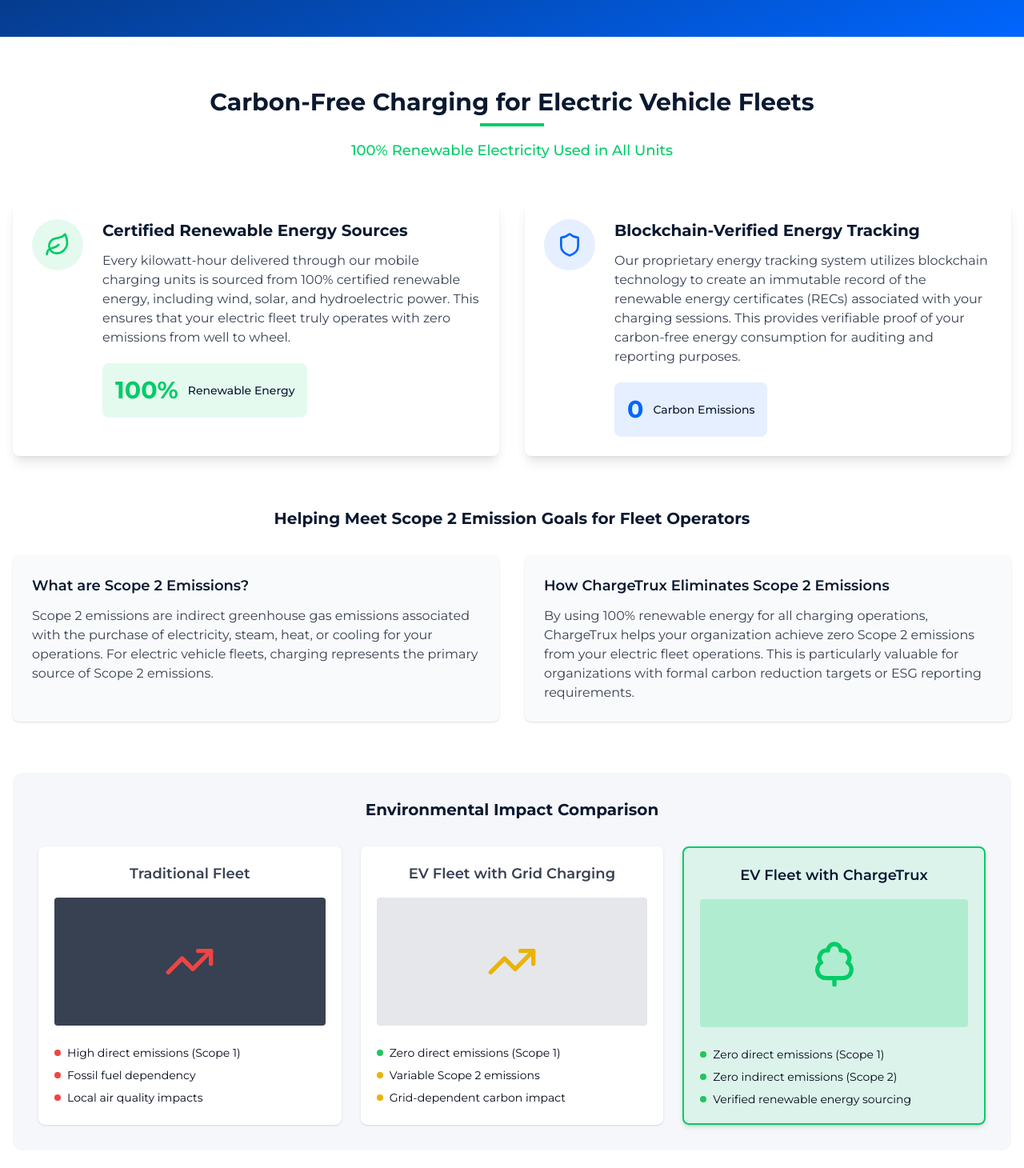
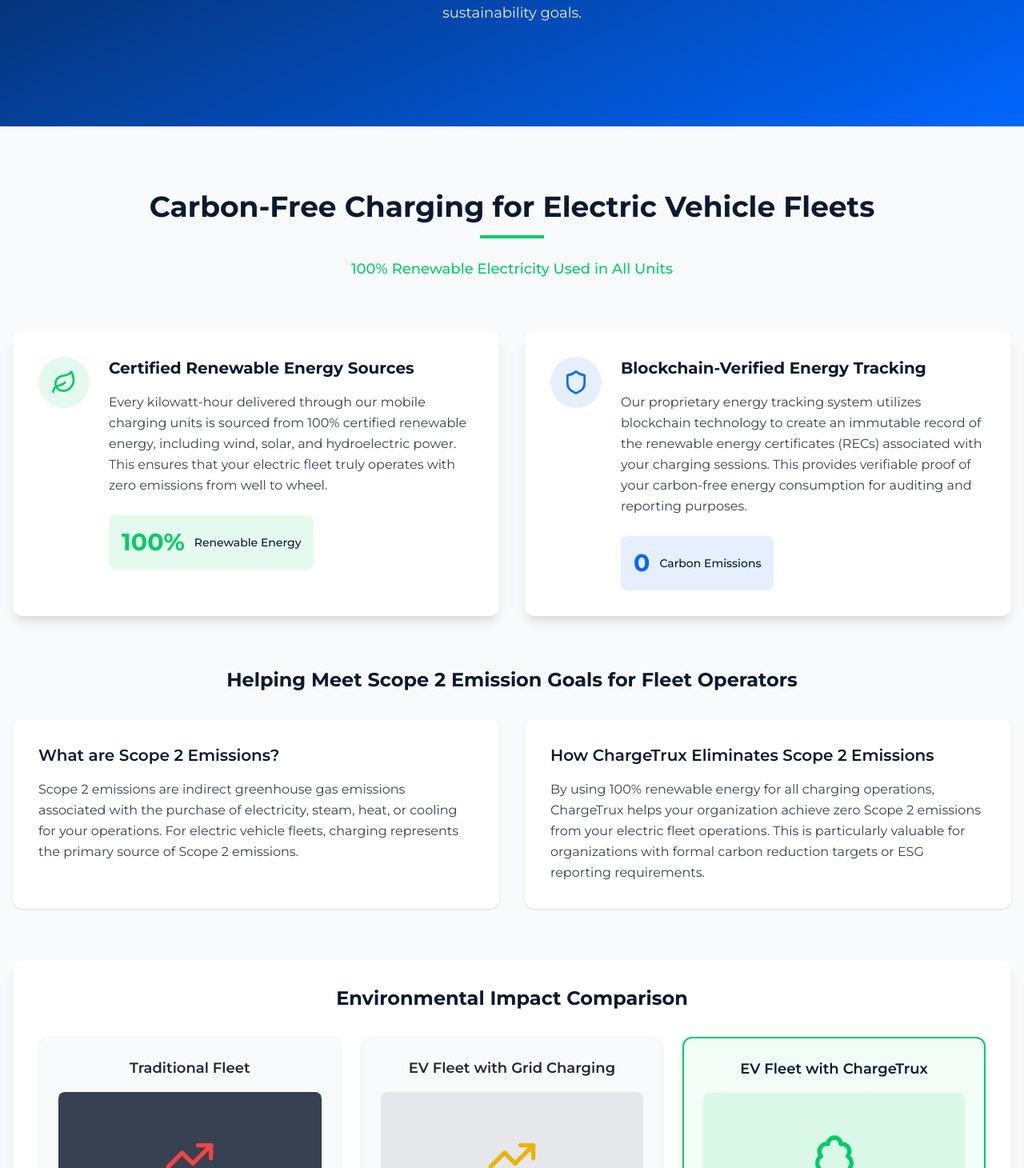
Before and after one commit to ChargeTrux/chargetrux-website, a React (Vite) app: page /sustainability in a window 1280 px wide. Shown: the part 410-1870 px from the top of the page at 80% size. Built offline with nearby package versions, Linux system fonts and the light colour scheme.

Commit message:
Refactor: Update Sustainability page design
Update the design and coloring of the Sustainability page to match the Industries page and the overall website theme.

```diff
--- a/src/components/sustainability/CarbonFreeChargingSection.tsx
+++ b/src/components/sustainability/CarbonFreeChargingSection.tsx
@@ -7,17 +7,17 @@ import EnvironmentalImpact from "./EnvironmentalImpact";
 
 const CarbonFreeChargingSection = () => {
   return (
-    <section className="py-16 bg-white">
+    <section className="py-20 bg-gray-50">
       <div className="container mx-auto px-4">
         <motion.div
           initial={{ opacity: 0, y: 20 }}
           whileInView={{ opacity: 1, y: 0 }}
           transition={{ duration: 0.5 }}
           viewport={{ once: true }}
-          className="text-center mb-12"
+          className="text-center mb-16"
         >
-          <h2 className="text-2xl md:text-3xl font-bold mb-2 text-chargetrux-darkblue">Carbon-Free Charging for Electric Vehicle Fleets</h2>
-          <div className="w-20 h-1 bg-chargetrux-green mx-auto mb-4"></div>
+          <h2 className="text-2xl md:text-4xl font-bold mb-4 text-chargetrux-darkblue">Carbon-Free Charging for Electric Vehicle Fleets</h2>
+          <div className="w-20 h-1 bg-chargetrux-green mx-auto mb-6"></div>
           <p className="text-lg text-chargetrux-green font-medium">100% Renewable Electricity Used in All Units</p>
         </motion.div>
 
--- a/src/components/sustainability/EnvironmentalImpact.tsx
+++ b/src/components/sustainability/EnvironmentalImpact.tsx
@@ -10,69 +10,69 @@ const EnvironmentalImpact = () => {
       whileInView={{ opacity: 1, y: 0 }}
       transition={{ duration: 0.5 }}
       viewport={{ once: true }}
-      className="bg-chargetrux-lightgray rounded-xl p-8 mb-16"
+      className="bg-white rounded-xl p-8 shadow-lg"
     >
-      <h4 className="text-xl font-bold text-center mb-8 text-chargetrux-darkblue">Environmental Impact Comparison</h4>
+      <h4 className="text-2xl font-bold text-center mb-8 text-chargetrux-darkblue">Environmental Impact Comparison</h4>
       <div className="grid md:grid-cols-3 gap-6">
-        <div className="bg-white p-5 rounded-lg shadow">
-          <div className="text-lg font-semibold text-center mb-4 text-gray-700">Traditional Fleet</div>
-          <div className="h-40 mb-6 bg-gray-700 rounded flex items-center justify-center">
+        <div className="bg-gray-50 p-6 rounded-xl shadow-sm border border-gray-100">
+          <div className="text-lg font-semibold text-center mb-4 text-gray-800">Traditional Fleet</div>
+          <div className="h-40 mb-6 bg-gray-700 rounded-lg flex items-center justify-center">
             <TrendingUp className="w-16 h-16 text-red-500" />
           </div>
-          <ul className="space-y-2 text-sm">
+          <ul className="space-y-3 text-sm">
             <li className="flex items-start gap-2">
               <span className="w-2 h-2 mt-1.5 rounded-full bg-red-500"></span>
-              <span>High direct emissions (Scope 1)</span>
+              <span className="text-gray-700">High direct emissions (Scope 1)</span>
             </li>
             <li className="flex items-start gap-2">
               <span className="w-2 h-2 mt-1.5 rounded-full bg-red-500"></span>
-              <span>Fossil fuel dependency</span>
+              <span className="text-gray-700">Fossil fuel dependency</span>
             </li>
             <li className="flex items-start gap-2">
               <span className="w-2 h-2 mt-1.5 rounded-full bg-red-500"></span>
-              <span>Local air quality impacts</span>
+              <span className="text-gray-700">Local air quality impacts</span>
             </li>
           </ul>
         </div>
 
-        <div className="bg-white p-5 rounded-lg shadow">
-          <div className="text-lg font-semibold text-center mb-4 text-gray-700">EV Fleet with Grid Charging</div>
-          <div className="h-40 mb-6 bg-gray-200 rounded flex items-center justify-center">
+        <div className="bg-gray-50 p-6 rounded-xl shadow-sm border border-gray-100">
+          <div className="text-lg font-semibold text-center mb-4 text-gray-800">EV Fleet with Grid Charging</div>
+          <div className="h-40 mb-6 bg-gray-200 rounded-lg flex items-center justify-center">
             <TrendingUp className="w-16 h-16 text-yellow-500" />
           </div>
-          <ul className="space-y-2 text-sm">
+          <ul className="space-y-3 text-sm">
             <li className="flex items-start gap-2">
               <span className="w-2 h-2 mt-1.5 rounded-full bg-green-500"></span>
-              <span>Zero direct emissions (Scope 1)</span>
+              <span className="text-gray-700">Zero direct emissions (Scope 1)</span>
             </li>
             <li className="flex items-start gap-2">
               <span className="w-2 h-2 mt-1.5 rounded-full bg-yellow-500"></span>
-              <span>Variable Scope 2 emissions</span>
+              <span className="text-gray-700">Variable Scope 2 emissions</span>
             </li>
             <li className="flex items-start gap-2">
               <span className="w-2 h-2 mt-1.5 rounded-full bg-yellow-500"></span>
-              <span>Grid-dependent carbon impact</span>
+              <span className="text-gray-700">Grid-dependent carbon impact</span>
             </li>
           </ul>
         </div>
 
-        <div className="bg-chargetrux-green/10 p-5 rounded-lg shadow-md border-2 border-chargetrux-green">
+        <div className="bg-chargetrux-green/5 p-6 rounded-xl shadow-lg border-2 border-chargetrux-green">
           <div className="text-lg font-semibold text-center mb-4 text-chargetrux-darkblue">EV Fleet with ChargeTrux</div>
-          <div className="h-40 mb-6 bg-chargetrux-green/20 rounded flex items-center justify-center">
+          <div className="h-40 mb-6 bg-chargetrux-green/10 rounded-lg flex items-center justify-center">
             <TreeDeciduous className="w-16 h-16 text-chargetrux-green" />
           </div>
-          <ul className="space-y-2 text-sm">
+          <ul className="space-y-3 text-sm">
             <li className="flex items-start gap-2">
               <span className="w-2 h-2 mt-1.5 rounded-full bg-green-500"></span>
-              <span>Zero direct emissions (Scope 1)</span>
+              <span className="text-gray-700">Zero direct emissions (Scope 1)</span>
             </li>
             <li className="flex items-start gap-2">
               <span className="w-2 h-2 mt-1.5 rounded-full bg-green-500"></span>
-              <span>Zero indirect emissions (Scope 2)</span>
+              <span className="text-gray-700">Zero indirect emissions (Scope 2)</span>
             </li>
             <li className="flex items-start gap-2">
               <span className="w-2 h-2 mt-1.5 rounded-full bg-green-500"></span>
-              <span>Verified renewable energy sourcing</span>
+              <span className="text-gray-700">Verified renewable energy sourcing</span>
             </li>
           </ul>
         </div>
--- a/src/components/sustainability/ScopeEmissionsExplainer.tsx
+++ b/src/components/sustainability/ScopeEmissionsExplainer.tsx
@@ -11,17 +11,17 @@ const ScopeEmissionsExplainer = () => {
       viewport={{ once: true }}
       className="mb-16"
     >
-      <h3 className="text-xl font-bold text-center mb-8 text-chargetrux-darkblue">Helping Meet Scope 2 Emission Goals for Fleet Operators</h3>
+      <h3 className="text-2xl font-bold text-center mb-8 text-chargetrux-darkblue">Helping Meet Scope 2 Emission Goals for Fleet Operators</h3>
       <div className="grid md:grid-cols-2 gap-8">
-        <div className="bg-gray-50 p-6 rounded-lg shadow hover:shadow-md transition-shadow duration-300">
-          <h4 className="text-lg font-semibold text-chargetrux-darkblue mb-3">What are Scope 2 Emissions?</h4>
-          <p className="text-gray-700">
+        <div className="bg-white p-8 rounded-xl shadow hover:shadow-md transition-shadow duration-300">
+          <h4 className="text-xl font-semibold text-chargetrux-darkblue mb-4">What are Scope 2 Emissions?</h4>
+          <p className="text-gray-700 leading-relaxed">
             Scope 2 emissions are indirect greenhouse gas emissions associated with the purchase of electricity, steam, heat, or cooling for your operations. For electric vehicle fleets, charging represents the primary source of Scope 2 emissions.
           </p>
         </div>
-        <div className="bg-gray-50 p-6 rounded-lg shadow hover:shadow-md transition-shadow duration-300">
-          <h4 className="text-lg font-semibold text-chargetrux-darkblue mb-3">How ChargeTrux Eliminates Scope 2 Emissions</h4>
-          <p className="text-gray-700">
+        <div className="bg-white p-8 rounded-xl shadow hover:shadow-md transition-shadow duration-300">
+          <h4 className="text-xl font-semibold text-chargetrux-darkblue mb-4">How ChargeTrux Eliminates Scope 2 Emissions</h4>
+          <p className="text-gray-700 leading-relaxed">
             By using 100% renewable energy for all charging operations, ChargeTrux helps your organization achieve zero Scope 2 emissions from your electric fleet operations. This is particularly valuable for organizations with formal carbon reduction targets or ESG reporting requirements.
           </p>
         </div>
--- a/src/components/sustainability/SustainabilityCta.tsx
+++ b/src/components/sustainability/SustainabilityCta.tsx
@@ -5,7 +5,7 @@ import { Button } from "@/components/ui/button";
 
 const SustainabilityCta = () => {
   return (
-    <section className="py-16 bg-gradient-to-br from-chargetrux-darkblue to-chargetrux-blue text-white">
+    <section className="py-20 bg-gradient-to-br from-chargetrux-darkblue to-chargetrux-blue text-white">
       <div className="container mx-auto px-4 text-center">
         <motion.div
           initial={{ opacity: 0, y: 20 }}
@@ -14,16 +14,16 @@ const SustainabilityCta = () => {
           viewport={{ once: true }}
           className="max-w-3xl mx-auto"
         >
-          <h2 className="text-2xl md:text-3xl font-bold mb-4">Ready to Transform Your Fleet Operations?</h2>
-          <div className="w-20 h-1 bg-white mx-auto mb-6"></div>
-          <p className="text-lg mb-8">
+          <h2 className="text-3xl md:text-4xl font-bold mb-4">Ready to Transform Your Fleet Operations?</h2>
+          <div className="w-20 h-1 bg-white mx-auto mb-8"></div>
+          <p className="text-lg mb-10 leading-relaxed">
             Discover how ChargeTrux's mobile Level 3 charging solutions can support your organization's operational efficiency and sustainability goals.
           </p>
-          <div className="flex flex-col sm:flex-row justify-center gap-4">
-            <Button size="lg" className="bg-chargetrux-green hover:bg-chargetrux-green/80 text-white px-8">
+          <div className="flex flex-col sm:flex-row justify-center gap-6">
+            <Button size="lg" className="bg-chargetrux-green hover:bg-chargetrux-green/80 text-white px-8 py-6 text-lg">
               Schedule a Consultation
             </Button>
-            <Button variant="outline" size="lg" className="bg-transparent border-white text-white hover:bg-white/10">
+            <Button variant="outline" size="lg" className="bg-transparent border-white text-white hover:bg-white/10 px-8 py-6 text-lg">
               Download Sustainability Guide
             </Button>
           </div>
--- a/src/components/sustainability/SustainabilityFeatures.tsx
+++ b/src/components/sustainability/SustainabilityFeatures.tsx
@@ -11,14 +11,14 @@ const SustainabilityFeatures = () => {
         whileInView={{ opacity: 1, x: 0 }}
         transition={{ duration: 0.5, delay: 0.2 }}
         viewport={{ once: true }}
-        className="bg-white rounded-lg shadow-lg p-6 flex flex-col md:flex-row gap-6 hover:shadow-xl transition-shadow duration-300"
+        className="bg-white rounded-xl shadow-lg p-8 flex flex-col md:flex-row gap-6 hover:shadow-xl transition-shadow duration-300"
       >
         <div className="flex-shrink-0 w-16 h-16 rounded-full bg-chargetrux-green/10 flex items-center justify-center">
           <Leaf className="w-8 h-8 text-chargetrux-green" />
         </div>
         <div>
-          <h4 className="text-xl font-bold text-chargetrux-darkblue mb-3">Certified Renewable Energy Sources</h4>
-          <p className="text-gray-700 mb-5">
+          <h4 className="text-xl font-bold text-chargetrux-darkblue mb-4">Certified Renewable Energy Sources</h4>
+          <p className="text-gray-700 mb-6 leading-relaxed">
             Every kilowatt-hour delivered through our mobile charging units is sourced from 100% certified renewable energy, including wind, solar, and hydroelectric power. This ensures that your electric fleet truly operates with zero emissions from well to wheel.
           </p>
           <div className="bg-chargetrux-green/10 rounded-lg p-4 inline-flex items-center gap-3">
@@ -33,14 +33,14 @@ const SustainabilityFeatures = () => {
         whileInView={{ opacity: 1, x: 0 }}
         transition={{ duration: 0.5, delay: 0.4 }}
         viewport={{ once: true }}
-        className="bg-white rounded-lg shadow-lg p-6 flex flex-col md:flex-row gap-6 hover:shadow-xl transition-shadow duration-300"
+        className="bg-white rounded-xl shadow-lg p-8 flex flex-col md:flex-row gap-6 hover:shadow-xl transition-shadow duration-300"
       >
         <div className="flex-shrink-0 w-16 h-16 rounded-full bg-chargetrux-blue/10 flex items-center justify-center">
           <Shield className="w-8 h-8 text-chargetrux-blue" />
         </div>
         <div>
-          <h4 className="text-xl font-bold text-chargetrux-darkblue mb-3">Blockchain-Verified Energy Tracking</h4>
-          <p className="text-gray-700 mb-5">
+          <h4 className="text-xl font-bold text-chargetrux-darkblue mb-4">Blockchain-Verified Energy Tracking</h4>
+          <p className="text-gray-700 mb-6 leading-relaxed">
             Our proprietary energy tracking system utilizes blockchain technology to create an immutable record of the renewable energy certificates (RECs) associated with your charging sessions. This provides verifiable proof of your carbon-free energy consumption for auditing and reporting purposes.
           </p>
           <div className="bg-chargetrux-blue/10 rounded-lg p-4 inline-flex items-center gap-3">
--- a/src/components/sustainability/SustainabilityHero.tsx
+++ b/src/components/sustainability/SustainabilityHero.tsx
@@ -4,18 +4,18 @@ import { motion } from "framer-motion";
 
 const SustainabilityHero = () => {
   return (
-    <div className="bg-gradient-to-br from-chargetrux-darkblue to-chargetrux-blue pt-28 pb-16 text-white">
+    <div className="bg-gradient-to-br from-chargetrux-darkblue to-chargetrux-blue py-24 md:py-32 text-white">
       <div className="container mx-auto px-4">
         <motion.div
           initial={{ opacity: 0, y: 20 }}
           animate={{ opacity: 1, y: 0 }}
-          transition={{ duration: 0.5 }}
+          transition={{ duration: 0.6 }}
           className="max-w-4xl mx-auto text-center"
         >
-          <h1 className="text-3xl md:text-4xl font-bold mb-4">ESG & Sustainability</h1>
-          <div className="w-20 h-1 bg-chargetrux-green mx-auto mb-6"></div>
-          <p className="text-xl md:text-2xl mb-6 font-light">Powering the Transition to Carbon-Free Fleet Operations</p>
-          <p className="text-base md:text-lg text-gray-100 max-w-3xl mx-auto">
+          <h1 className="text-3xl md:text-5xl font-bold mb-6">ESG & Sustainability</h1>
+          <div className="w-20 h-1 bg-chargetrux-green mx-auto mb-8"></div>
+          <p className="text-xl md:text-2xl mb-8 font-light">Powering the Transition to Carbon-Free Fleet Operations</p>
+          <p className="text-base md:text-lg text-white/90 max-w-3xl mx-auto leading-relaxed">
             ChargeTrux is committed to accelerating the adoption of sustainable transportation solutions through our mobile Level 3 charging infrastructure. Our innovative approach not only eliminates the need for permanent charging installations but also delivers tangible environmental benefits that support your organization's sustainability goals.
           </p>
         </motion.div>
```
